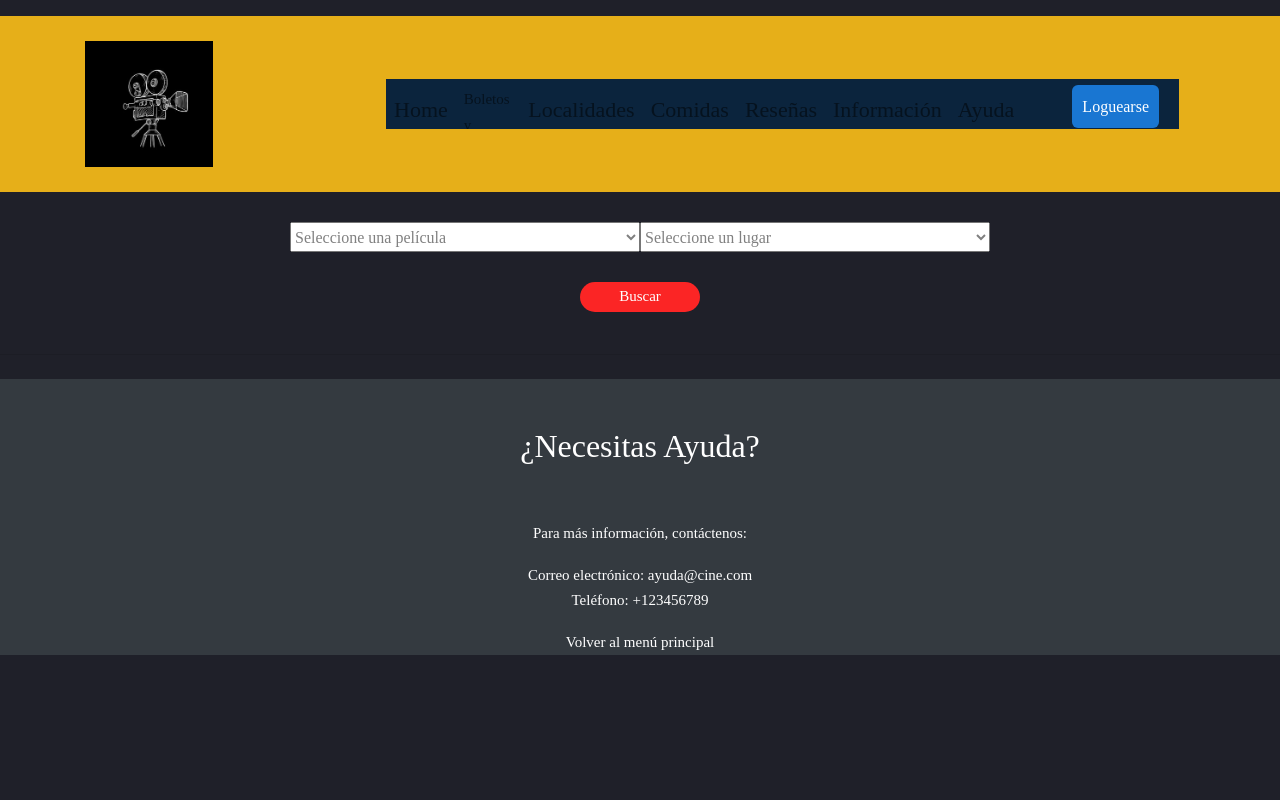
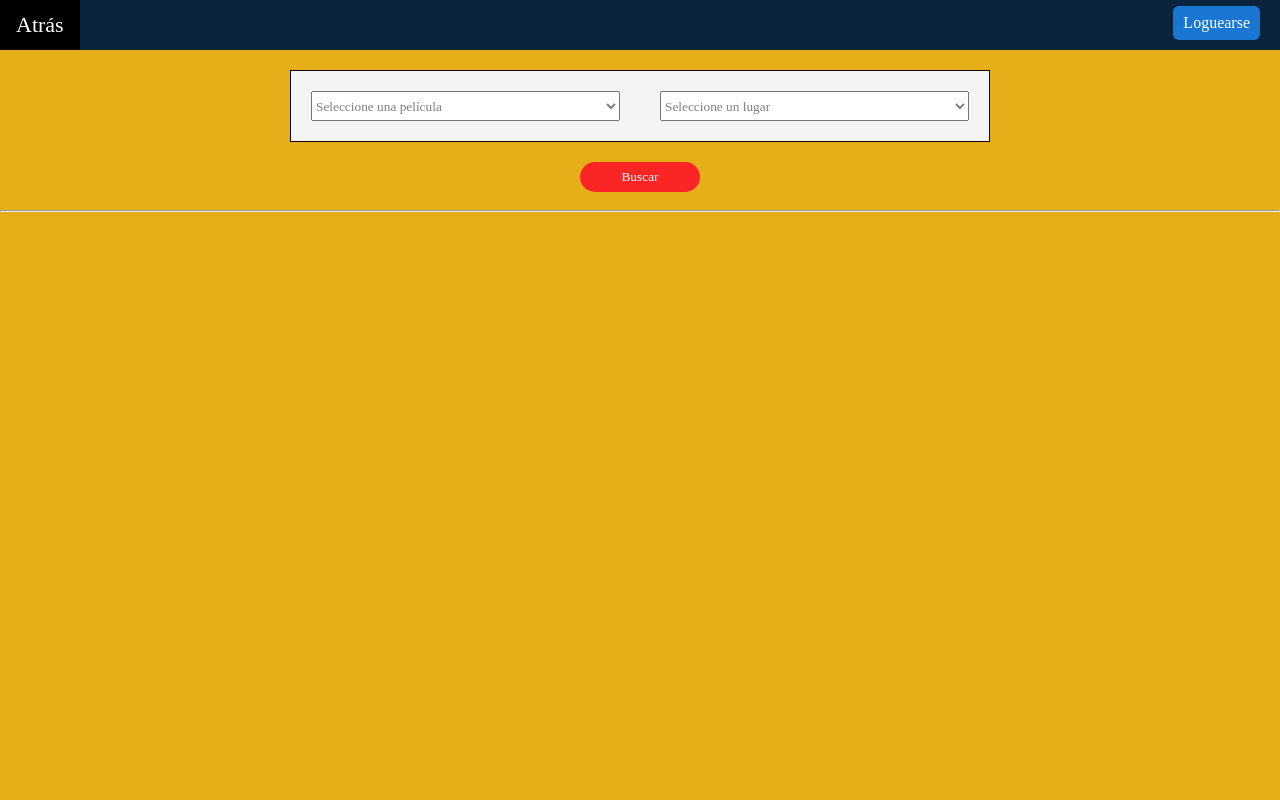
Before and after one commit to frgaitan24/basebooking, a PHP site: page /booking.php in a window 1280 px wide. Run offline with PHP 8.4, Linux system fonts and the light colour scheme; data comes from the database, SQL or seed files in the repository.

Commit message:
add: Correciones booking

```diff
--- a/CSS/receiptstyle.css
+++ b/CSS/receiptstyle.css
@@ -64,7 +64,7 @@
 
 }
 
-body{background-color:#F5F5F5;}
+body{background-color:#e6af19;}
 .sign{
 
 		border-radius:6px;
@@ -104,7 +104,7 @@
 	height:50px;
     list-style-type: none;
     overflow: hidden;
-    background-color: #0b243d;
+    background-color: #f0f2f4;
 }
 
 .navbar li a {
@@ -117,7 +117,7 @@
   font-size: 22px;
 }
 
-table{background-color:#230909;border-collapse: collapse;border: 1px solid black;}
+table{background-color:#f4f4f4;border-collapse: collapse;border: 1px solid black;}
 
 tr,td{padding:20px;text-align: left}
 
--- a/booking.php
+++ b/booking.php
@@ -7,9 +7,9 @@
 	<meta charset="utf-8">
 	<title>Boletos y Asientos</title>
 	<meta name="viewport" content="width=device-width, initial-scale=1, minimum-scale=1, maximum-scale=1">
+	<link rel="stylesheet" type="text/css" href="css/receiptstyle.css">
+
 	<!--styles -->
-    <link rel="stylesheet" href="https://stackpath.bootstrapcdn.com/bootstrap/4.5.2/css/bootstrap.min.css">
-    <link rel="stylesheet" type="text/css" href="css/StyleIndex.css">
 	<style>
 		* {
 			margin: 0px;
@@ -209,8 +209,23 @@
 	?>
 
 
-	<div class='navbar'></div>
-	<div id="menuContainer"></div>
+	<div class='navbar'>
+		<ul>
+
+			<li><a class="active" href="home.php">Atrás</a></li>
+
+			<?php if (isset($_SESSION['name'])) { ?>
+				<li style="padding-left:50px;padding-right:20px;padding-top:6px;"><button class='sign'
+						onclick="document.location.href='userlogout.php'">Salir</button></li>
+			<?php } else { ?>
+				<li style="padding-left:50px;padding-right:20px;padding-top:6px;"><button class='sign'
+						onclick="document.location.href='index.php'">Loguearse</button></li>
+			<?php } ?>
+
+
+
+		</ul>
+	</div>
 
 	<?php
 	include('dbcon.php');
@@ -360,9 +375,7 @@
 		</form>
 
 	<?php } ?>
-	<div id="footerContainer"></div>
-    <script src="JS/menu.js"></script>
-    <script src="JS/footer.js"></script>
+
 </body>
 
 </html>
--- a/menu.php
+++ b/menu.php
@@ -60,14 +60,9 @@
                                 <li class="nav-item">
                                     <a class="nav-link" href="#ayuda">Ayuda</a>
                                 </li>
-                                <?php if (isset($_SESSION['name'])) { ?>
-				<li style="padding-left:50px;padding-right:20px;padding-top:6px;"><button class='sign'
-						onclick="document.location.href='userlogout.php'">Salir</button></li>
-			<?php } else { ?>
-				<li style="padding-left:50px;padding-right:20px;padding-top:6px;"><button class='sign'
-						onclick="document.location.href='index.php'">Loguearse</button></li>
-			<?php } ?>
-
+                                <li class="nav-item">
+                                    <a class="nav-link" href="userlogout.php">Salir</a>
+                                </li>
                             </ul>
                         </div>
                     </nav>
--- a/receipt.php
+++ b/receipt.php
@@ -39,10 +39,8 @@
 <head>
 	<title>Página de facturación</title>
 	<link rel="stylesheet" href="css/swiper.min.css">
+	<link rel="stylesheet" type="text/css" href="css/receiptstyle.css">
 
-	<link rel="stylesheet" type="text/css" href="css/receiptstyle.css">
-	<link rel="stylesheet" href="https://stackpath.bootstrapcdn.com/bootstrap/4.5.2/css/bootstrap.min.css">
-    <link rel="stylesheet" type="text/css" href="css/StyleIndex.css">
 </head>
 
 <body onload="myFunction()">
@@ -61,8 +59,6 @@
 				<li style="padding-left:50px;padding-right:20px;padding-top:6px;"><button class='sign'
 						onclick="document.location.href='index.php'">Loguearse</button></li>
 			<?php } ?>
-
-
 
 		</ul>
 	</div>
```
